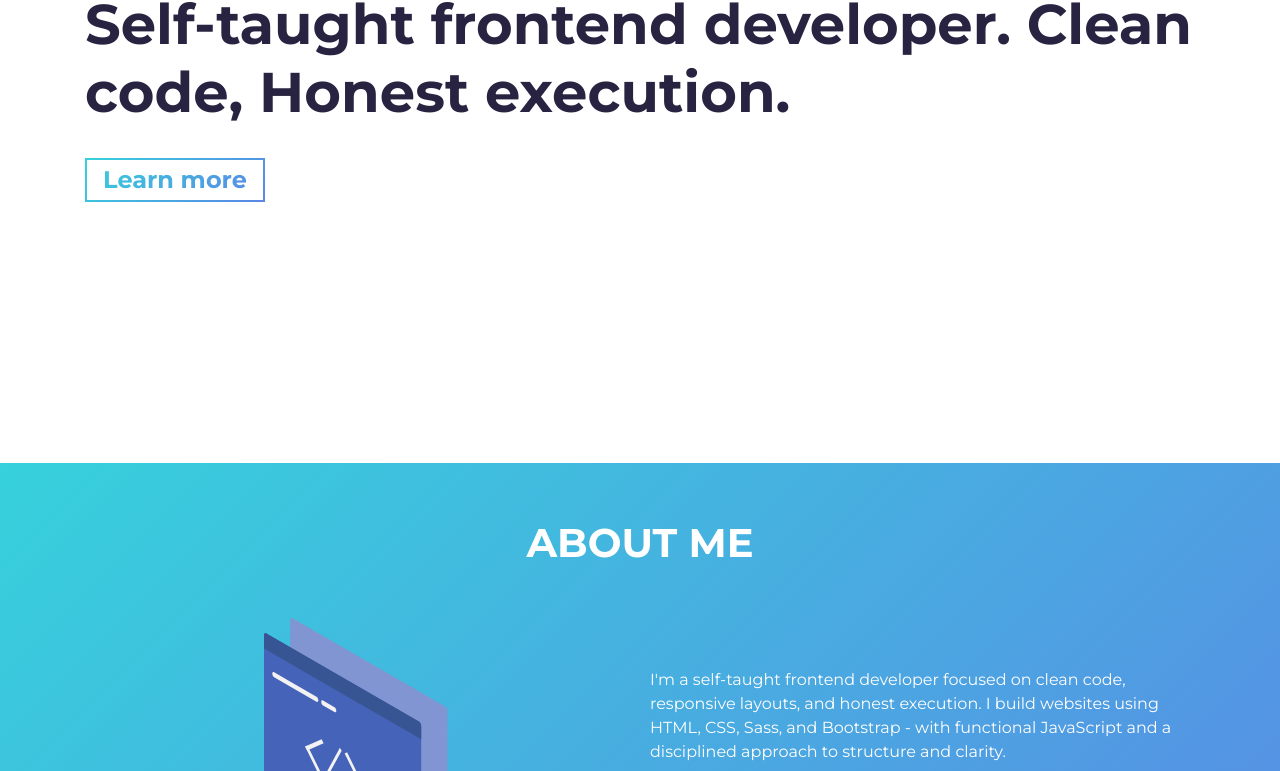
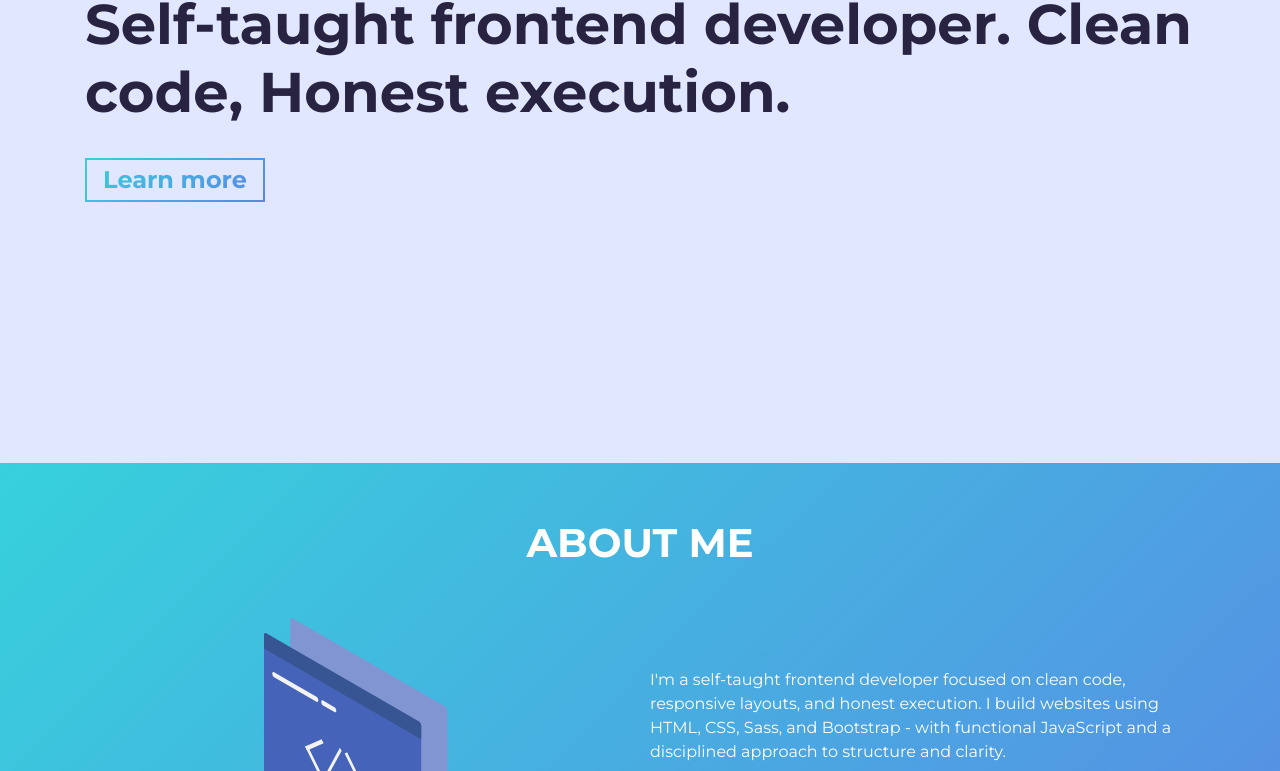
Before and after one commit to hussam1-tech/portfolio, a plain HTML site: page index.html in a window 1280 px wide. Shown: the part 337-1108 px from the top of the page. Drawn offline with Linux system fonts and the light colour scheme.

Commit message:
Editing The Background Color For The Landing Section

```diff
--- a/style/sections/_hero.scss
+++ b/style/sections/_hero.scss
@@ -3,9 +3,39 @@
   height: 100vh;
   display: flex;
   align-items: center;
-  background: $white-color;
+  // background: $white-color;
+  // DARK MODE
+  // background: oklch(39.6% 0.141 25.723);
+  // background: oklch(40.8% 0.123 38.172);
+  // background: oklch(41.4% 0.112 45.904);
+  // background: oklch(42.1% 0.095 57.708);
+  // background: oklch(40.5% 0.101 131.063);
+  // background: oklch(39.3% 0.095 152.535); // good
+  // background: oklch(37.8% 0.077 168.94);  // good
+  // background: oklch(38.6% 0.063 188.416); // good
+  // background: oklch(39.8% 0.07 227.392);  // good
+  // background: oklch(39.1% 0.09 240.876);  // good
+  // background: oklch(37.9% 0.146 265.522); // good
+  // background: oklch(35.9% 0.144 278.697);  // good
+  // background: oklch(38% 0.189 293.745);// good
+  // background: oklch(38.1% 0.176 304.987);// good
+  // background: oklch(40.1% 0.17 325.612);// good
+  // background: oklch(40.8% 0.153 2.432);// good
+  // background: oklch(41% 0.159 10.272);// good
+  // background: oklch(20.8% 0.042 265.755);// good
+  // background: oklch(21% 0.034 264.665);// good
+  // background: oklch(21% 0.006 285.885);// good
+  // background: oklch(20.5% 0 0);// good
+  // background: oklch(21.6% 0.006 56.043);// good
+  // background: oklch(21.4% 0.009 43.1);// good
+  // background: oklch(21.2% 0.019 322.12);// good
+  // background: oklch(21.8% 0.008 223.9);// good
+  // background: oklch(22.8% 0.013 107.4);// good
+// LIGHT MODE
+background: oklch(93% 0.034 272.788);
   font-weight: 400;
   color: $dark-blue-text;
+  // color: $white-color;
   padding: 0rem 5.6rem;
   top: 0;
   left: 0;
```
Also changed, not shown: css/main.css, 1 other file.
